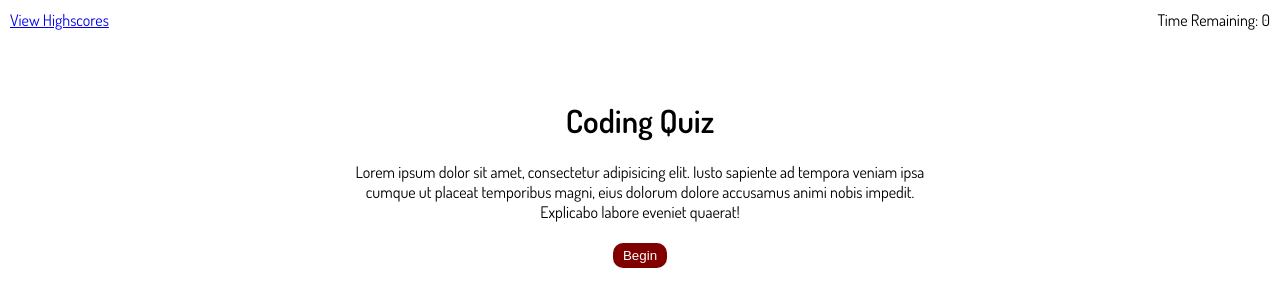
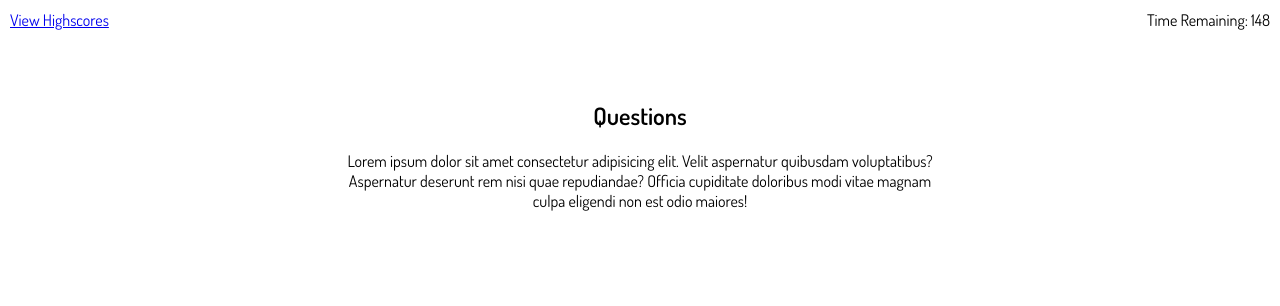
Before and after one commit to pocketclint/CodeQuiz, a plain HTML site: page index.html in a window 1280 px wide. Both pictures are taken after a click on the button "Begin". Drawn offline with Linux system fonts and the light colour scheme.

Commit message:
added functionality to Begin click, inelegant timer code

```diff
--- a/assets/css/style.css
+++ b/assets/css/style.css
@@ -13,8 +13,12 @@ body {
     max-width: 600px;
   }
 
-.home {
+.start {
     text-align: center;
+}
+
+.hide {
+  display: none;
 }
 
 button {
--- a/assets/js/script.js
+++ b/assets/js/script.js
@@ -0,0 +1,21 @@
+var beginBtn = document.querySelector("#begin");
+var questionsEl = document.querySelector("#questions");
+var timerEl = document.querySelector("#time")
+
+var time = 150;
+var timerId;
+
+function beginQuiz() {
+  var homeEl = document.getElementById("home");
+  homeEl.setAttribute("class", "hide");
+  questionsEl.setAttribute("class", "start");
+  timerId = setInterval(countdown, 1000);
+  timerEl.textContent = time;
+    }
+
+function countdown() {
+  time--;
+  timerEl.textContent = time;
+}
+
+beginBtn.onclick = beginQuiz;
--- a/index.html
+++ b/index.html
@@ -12,16 +12,23 @@
 </head>
 <body>
     <div class="hs"><a href="highscores.html">View Highscores</a></a></div>
-    <div class="timer">Time Remaining: 0</div>
+    <div class="timer">Time Remaining: <span id="time">0</span></div>
 
     <div class="main">
-        <div class="home">
+        <div id="home" class="start">
             <h1>Coding Quiz</h1>
             <p>Lorem ipsum dolor sit amet, consectetur adipisicing elit. Iusto sapiente ad tempora veniam ipsa cumque ut placeat temporibus magni, eius dolorum dolore accusamus animi nobis impedit. Explicabo labore eveniet quaerat!</p>
-            <button>Begin</button>
+            <button id="begin">Begin</button>
+        </div>
+
+        <div id="questions" class="hide">
+            <h2 >Questions</h2>
+            <p>Lorem ipsum dolor sit amet consectetur adipisicing elit. Velit aspernatur quibusdam voluptatibus? Aspernatur deserunt rem nisi quae repudiandae? Officia cupiditate doloribus modi vitae magnam culpa eligendi non est odio maiores!</p>
         </div>
     </div>
 
-    <script src="./JS/script.js"></script>
+
+
+    <script src="/assets/js/script.js"></script>
 </body>
 </html>
```
Also changed, not shown: highscores.html (+1 -1 lines).
